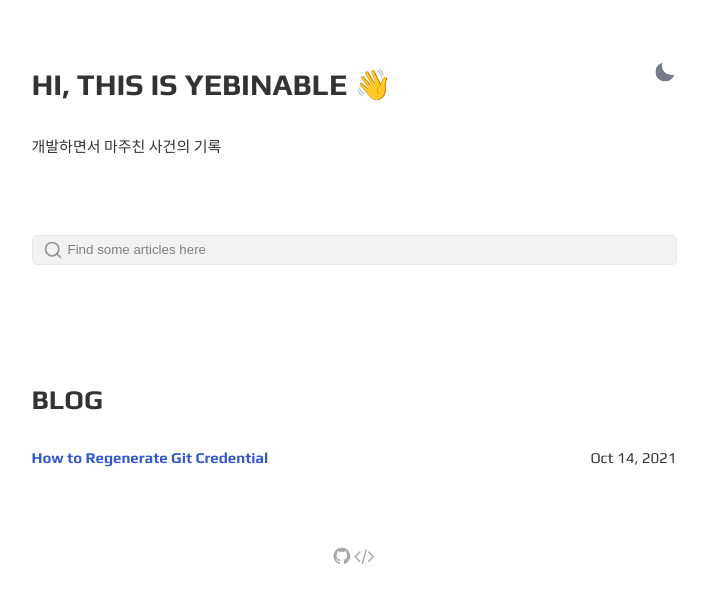
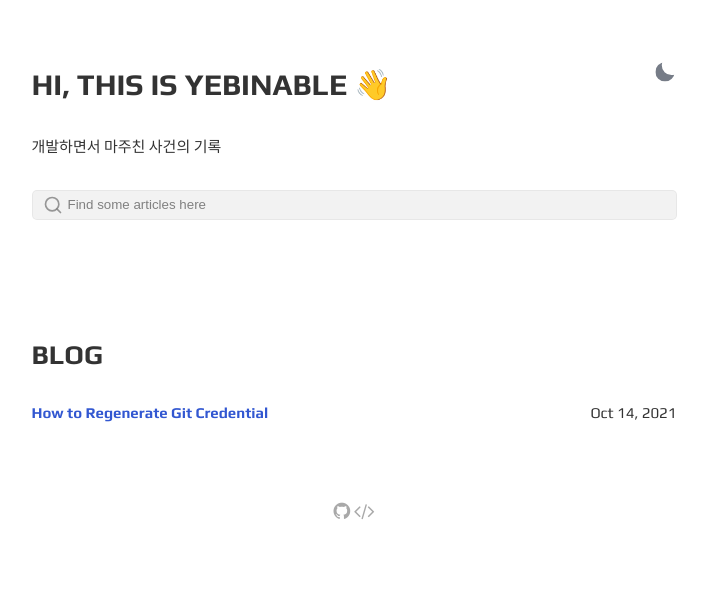
Before and after one commit to yebinable/yebinable.github.io.1, a Jekyll site: the page built from index.html, in a window 1280 px wide. Shown: the top 603 px of the page, without its empty margins (286-994 px from the left). Built offline with Jekyll 4.4.1, drawn with Linux system fonts in a browser that asks for light colours.

Commit message:
.bio margin fixed

```diff
--- a/_sass/_main.scss
+++ b/_sass/_main.scss
@@ -438,7 +438,7 @@ figcaption {
 }
 
 .bio {
-	margin-bottom: 5rem;
+	margin-bottom: 2rem;
 }
 
 ::selection {
```
